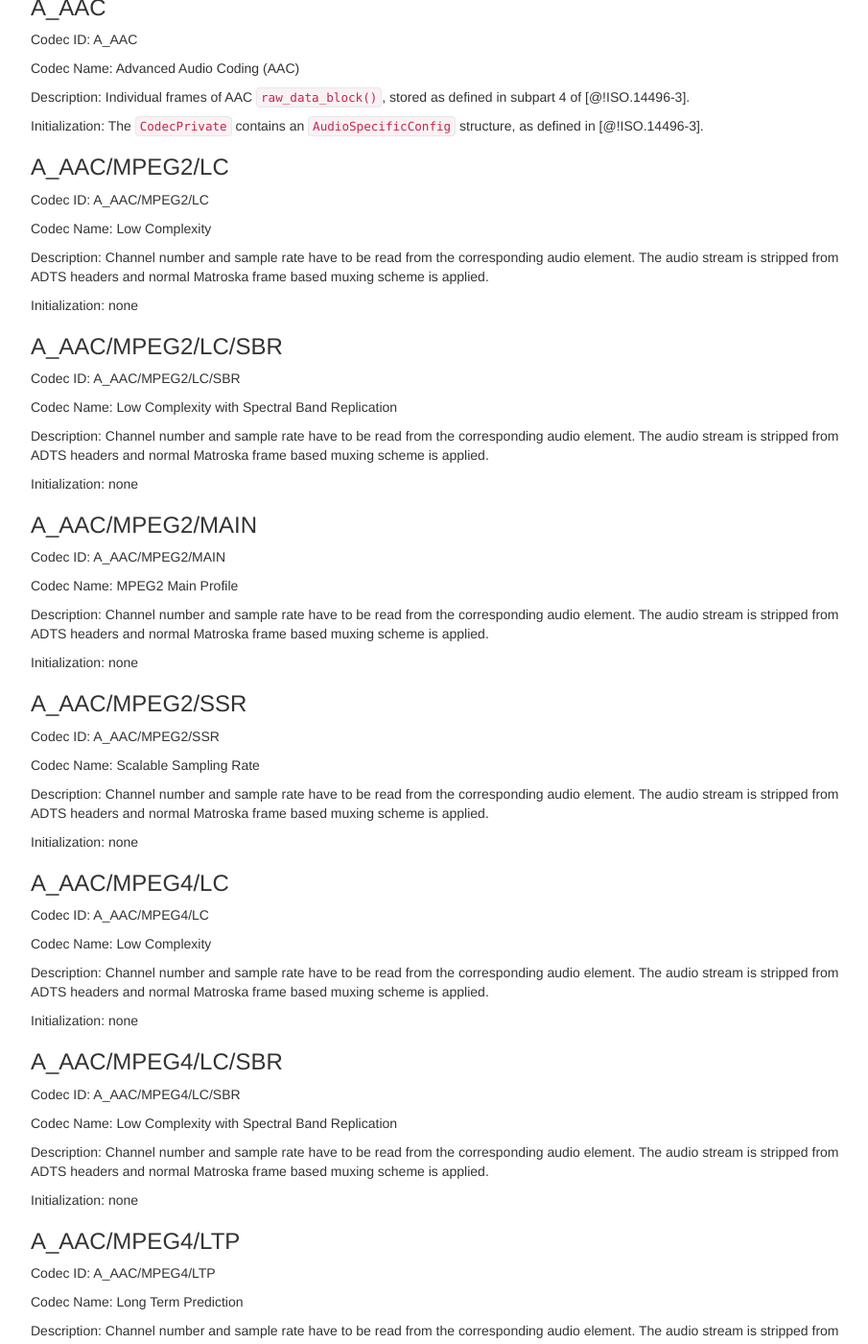
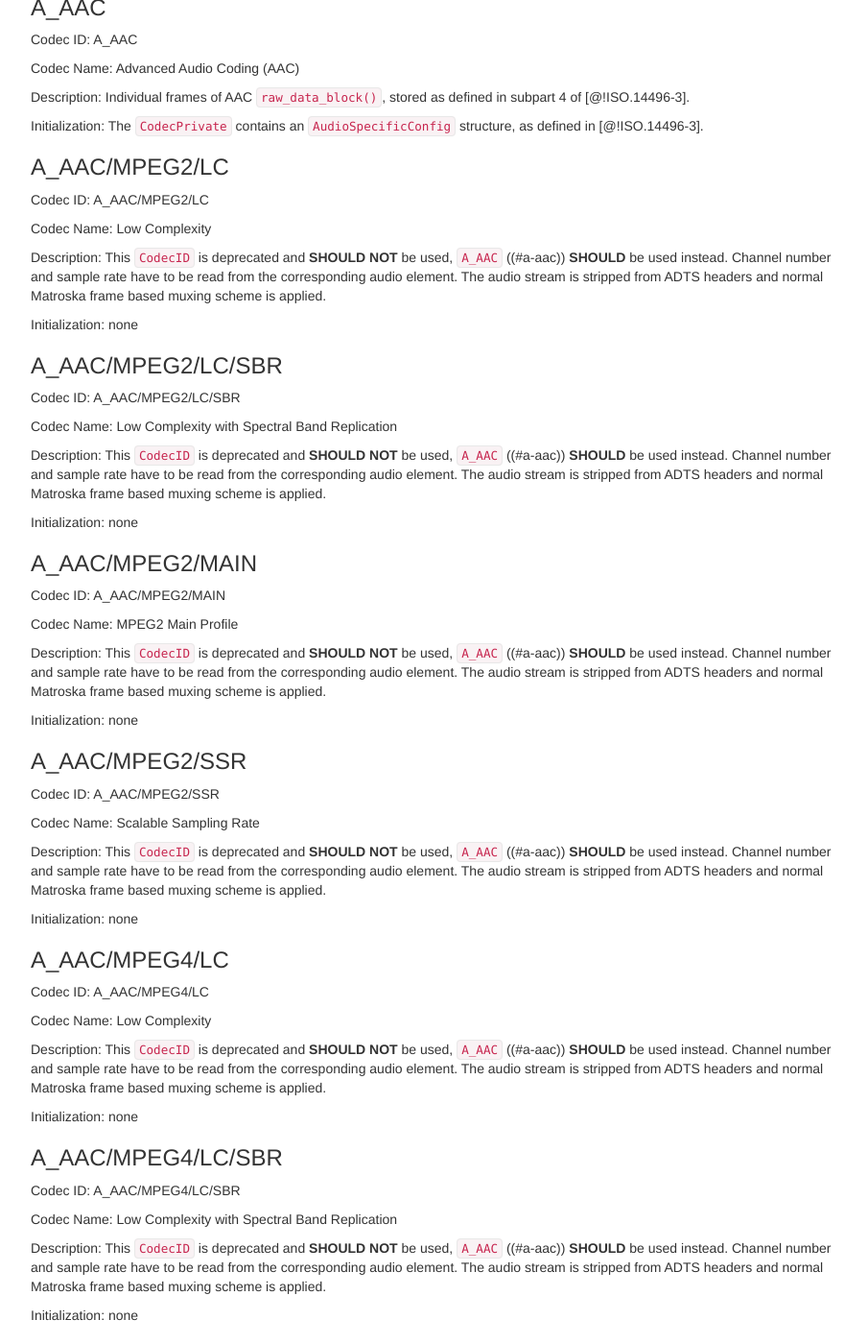
Before and after one commit to ietf-wg-cellar/matroska-specification, a Jekyll site: the page built from codec_specs.md, in a window 1280 px wide and 1400 px high, scrolled down 7996 px. Shown: the whole window at 96% size, without its empty margins (273-1178 px from the left). Built offline with Jekyll 4.4.1, drawn with Linux system fonts in a browser that asks for light colours; our own code applies the rules of GitHub Pages for plain Markdown files; some of the changed text lies outside the part shown.

Commit message:
mark old A_AAC CodecID's as deprecated

```diff
--- a/codec_specs.md
+++ b/codec_specs.md
@@ -481,7 +481,7 @@ Codec ID: A_AAC/MPEG2/LC
 
 Codec Name: Low Complexity
 
-Description: Channel number and sample rate have to be read from the corresponding audio element.
+Description: This `CodecID` is deprecated and **SHOULD NOT** be used, `A_AAC` ((#a-aac)) **SHOULD** be used instead. Channel number and sample rate have to be read from the corresponding audio element.
 The audio stream is stripped from ADTS headers and normal Matroska frame based muxing scheme is applied.
 
 Initialization: none
@@ -492,7 +492,7 @@ Codec ID: A_AAC/MPEG2/LC/SBR
 
 Codec Name: Low Complexity with Spectral Band Replication
 
-Description: Channel number and sample rate have to be read from the corresponding audio element.
+Description: This `CodecID` is deprecated and **SHOULD NOT** be used, `A_AAC` ((#a-aac)) **SHOULD** be used instead. Channel number and sample rate have to be read from the corresponding audio element.
 The audio stream is stripped from ADTS headers and normal Matroska frame based muxing scheme is applied.
 
 Initialization: none
@@ -503,7 +503,7 @@ Codec ID: A_AAC/MPEG2/MAIN
 
 Codec Name: MPEG2 Main Profile
 
-Description: Channel number and sample rate have to be read from the corresponding audio element.
+Description: This `CodecID` is deprecated and **SHOULD NOT** be used, `A_AAC` ((#a-aac)) **SHOULD** be used instead. Channel number and sample rate have to be read from the corresponding audio element.
 The audio stream is stripped from ADTS headers and normal Matroska frame based muxing scheme is applied.
 
 Initialization: none
@@ -514,7 +514,7 @@ Codec ID: A_AAC/MPEG2/SSR
 
 Codec Name: Scalable Sampling Rate
 
-Description: Channel number and sample rate have to be read from the corresponding audio element.
+Description: This `CodecID` is deprecated and **SHOULD NOT** be used, `A_AAC` ((#a-aac)) **SHOULD** be used instead. Channel number and sample rate have to be read from the corresponding audio element.
 The audio stream is stripped from ADTS headers and normal Matroska frame based muxing scheme is applied.
 
 Initialization: none
@@ -525,7 +525,7 @@ Codec ID: A_AAC/MPEG4/LC
 
 Codec Name: Low Complexity
 
-Description: Channel number and sample rate have to be read from the corresponding audio element.
+Description: This `CodecID` is deprecated and **SHOULD NOT** be used, `A_AAC` ((#a-aac)) **SHOULD** be used instead. Channel number and sample rate have to be read from the corresponding audio element.
 The audio stream is stripped from ADTS headers and normal Matroska frame based muxing scheme is applied.
 
 Initialization: none
@@ -536,7 +536,7 @@ Codec ID: A_AAC/MPEG4/LC/SBR
 
 Codec Name: Low Complexity with Spectral Band Replication
 
-Description: Channel number and sample rate have to be read from the corresponding audio element.
+Description: This `CodecID` is deprecated and **SHOULD NOT** be used, `A_AAC` ((#a-aac)) **SHOULD** be used instead. Channel number and sample rate have to be read from the corresponding audio element.
 The audio stream is stripped from ADTS headers and normal Matroska frame based muxing scheme is applied.
 
 Initialization: none
@@ -547,7 +547,7 @@ Codec ID: A_AAC/MPEG4/LTP
 
 Codec Name: Long Term Prediction
 
-Description: Channel number and sample rate have to be read from the corresponding audio element.
+Description: This `CodecID` is deprecated and **SHOULD NOT** be used, `A_AAC` ((#a-aac)) **SHOULD** be used instead. Channel number and sample rate have to be read from the corresponding audio element.
 The audio stream is stripped from ADTS headers and normal Matroska frame based muxing scheme is applied.
 
 Initialization: none
@@ -558,7 +558,7 @@ Codec ID: A_AAC/MPEG4/MAIN
 
 Codec Name: MPEG4 Main Profile
 
-Description: Channel number and sample rate have to be read from the corresponding audio element.
+Description: This `CodecID` is deprecated and **SHOULD NOT** be used, `A_AAC` ((#a-aac)) **SHOULD** be used instead. Channel number and sample rate have to be read from the corresponding audio element.
 The audio stream is stripped from ADTS headers and normal Matroska frame based muxing scheme is applied.
 
 Initialization: none
@@ -569,7 +569,7 @@ Codec ID: A_AAC/MPEG4/SSR
 
 Codec Name: Scalable Sampling Rate
 
-Description: Channel number and sample rate have to be read from the corresponding audio element.
+Description: This `CodecID` is deprecated and **SHOULD NOT** be used, `A_AAC` ((#a-aac)) **SHOULD** be used instead. Channel number and sample rate have to be read from the corresponding audio element.
 The audio stream is stripped from ADTS headers and normal Matroska frame based muxing scheme is applied.
 
 Initialization: none
```
